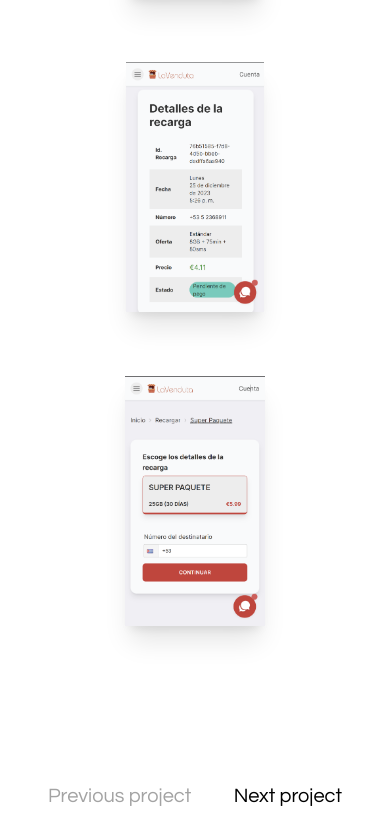
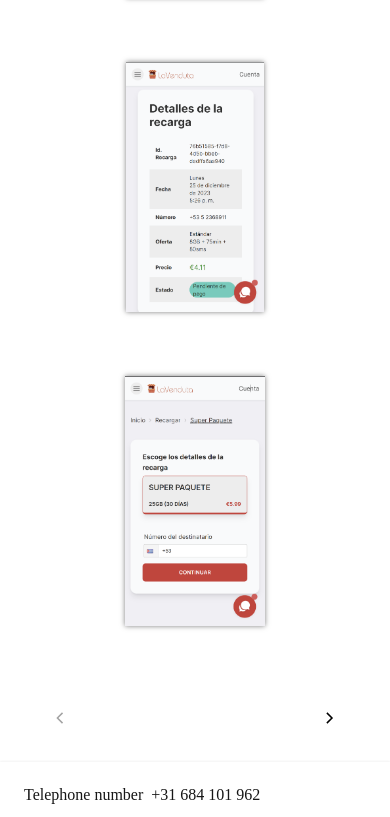
Before and after one commit to lisichaviano/portfolio-lisandra, a Next.js app: page /portfolio/la-venduta in a window 390 px wide. Shown: the part 2003-2820 px from the top of the page. Built offline with nearby package versions, Linux system fonts and the light colour scheme.

Commit message:
Fix project page responsiveness

```diff
--- a/src/app/portfolio/[projectName]/page.tsx
+++ b/src/app/portfolio/[projectName]/page.tsx
@@ -2,12 +2,12 @@ import { projects } from "../page";
 import { PageProps } from "../../../types";
 import Link from "../../../components/Link";
 import { notFound } from "next/navigation";
+import ChevronRightIcon from "../../../components/icons/ChevronRightIcon";
+import ChevronLeftIcon from "../../../components/icons/ChevronLeftIcon";
 
 export async function generateStaticParams() {
   return projects.map((project) => ({
-    // params: {
     projectName: project.path,
-    // },
   }));
 }
 
@@ -96,7 +96,7 @@ const ProjectPage = ({ params }: PageProps) => {
       </div>
       <div className="flex flex-wrap gap-16 mt-24 justify-center">
         {project?.images.map((image) => (
-          <div className="h-[250px] md:h-[400px] shadow-xl">
+          <div className="h-[250px] md:h-[400px] shadow-card">
             <img
               src={image.url}
               alt={image.alt}
@@ -107,21 +107,23 @@ const ProjectPage = ({ params }: PageProps) => {
       </div>
 
       {/* Next and previous button */}
-      <div className="flex justify-between mt-40">
+      <div className="flex justify-between mt-20 md:mt-40">
         <Link
-          additionalClassNAme="text-xl font-questrial"
+          additionalClassNAme="text-md md:text-xl font-questrial flex items-center"
           href={`/portfolio/${prevProject}`}
           active={!!prevProject}
         >
-          Previous project
+          <ChevronLeftIcon />
+          <span className="md:block hidden">Previous project</span>
         </Link>
 
         <Link
-          additionalClassNAme="text-xl font-questrial"
+          additionalClassNAme="text-md md:text-xl font-questrial flex items-center"
           href={`/portfolio/${nextProject}`}
           active={!!nextProject}
         >
-          Next project
+          <span className="md:block hidden">Next project</span>
+          <ChevronRightIcon />
         </Link>
       </div>
     </div>
```
